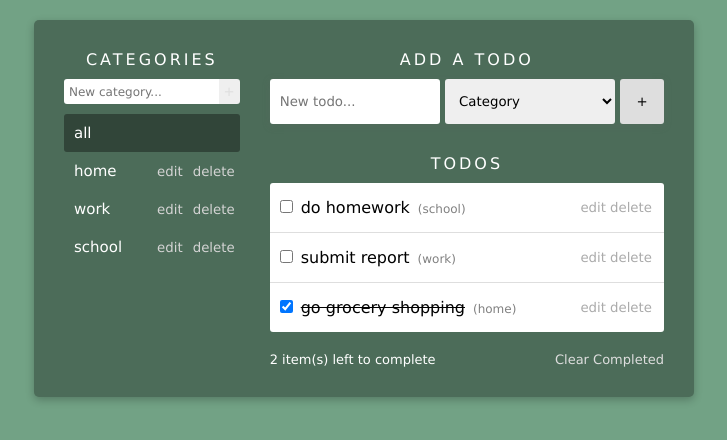
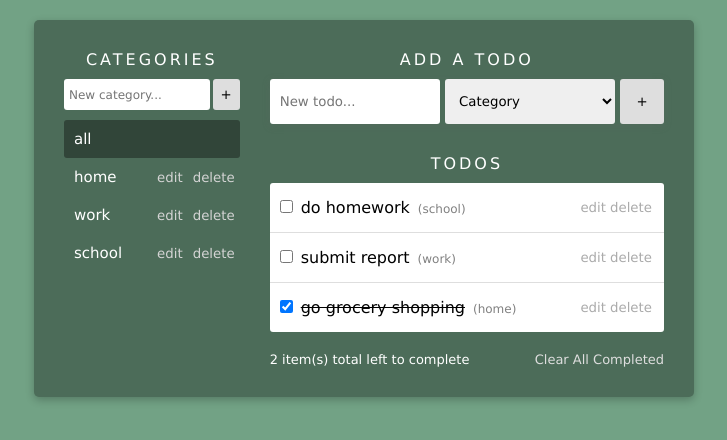
Before and after one commit to jldavis23/dgm3760-todo, a plain HTML site: page index.html in a window 1280 px wide. Shown: the whole page, without its empty margins (276-1003 px from the left). Drawn offline with Linux system fonts and the light colour scheme.

Commit message:
little tweaks

```diff
--- a/index.html
+++ b/index.html
@@ -43,7 +43,7 @@
 
                     <div class="info">
                         <p class="items-left"></p>
-                        <button class="clear-btn">Clear Completed</button>
+                        <button class="clear-btn">Clear All Completed</button>
                     </div>
                 </div>
             </div>
--- a/main.css
+++ b/main.css
@@ -45,21 +45,22 @@ h1 {
 
 .category-form {
     display: flex;
+    gap: 3px;
 }
 
 .category-form input {
     width: 100%;
     border: none;
-    border-radius: 3px 0 0 3px;
+    border-radius: 3px;
     padding: 5px 5px;
     font-size: 12px;
 }
 
 .category-form button {
     border: none;
-    padding: 5px;
-    border-radius: 0 3px 3px 0;
-    color: #dedede
+    padding: 8px;
+    border-radius: 3px;
+    background-color: #dedede;
 }
 
 .categories-list {
--- a/main.js
+++ b/main.js
@@ -55,7 +55,7 @@ const leftToComplete = document.querySelector('.items-left')
 
 const updateItemsLeft = () => {
     let itemsLeft = todos.filter(todo => !todo.isComplete)
-    leftToComplete.textContent = `${itemsLeft.length} item(s) left to complete`
+    leftToComplete.textContent = `${itemsLeft.length} item(s) total left to complete`
 }
 
 // DISPLAY THE TODO LIST ------------------------------
```
